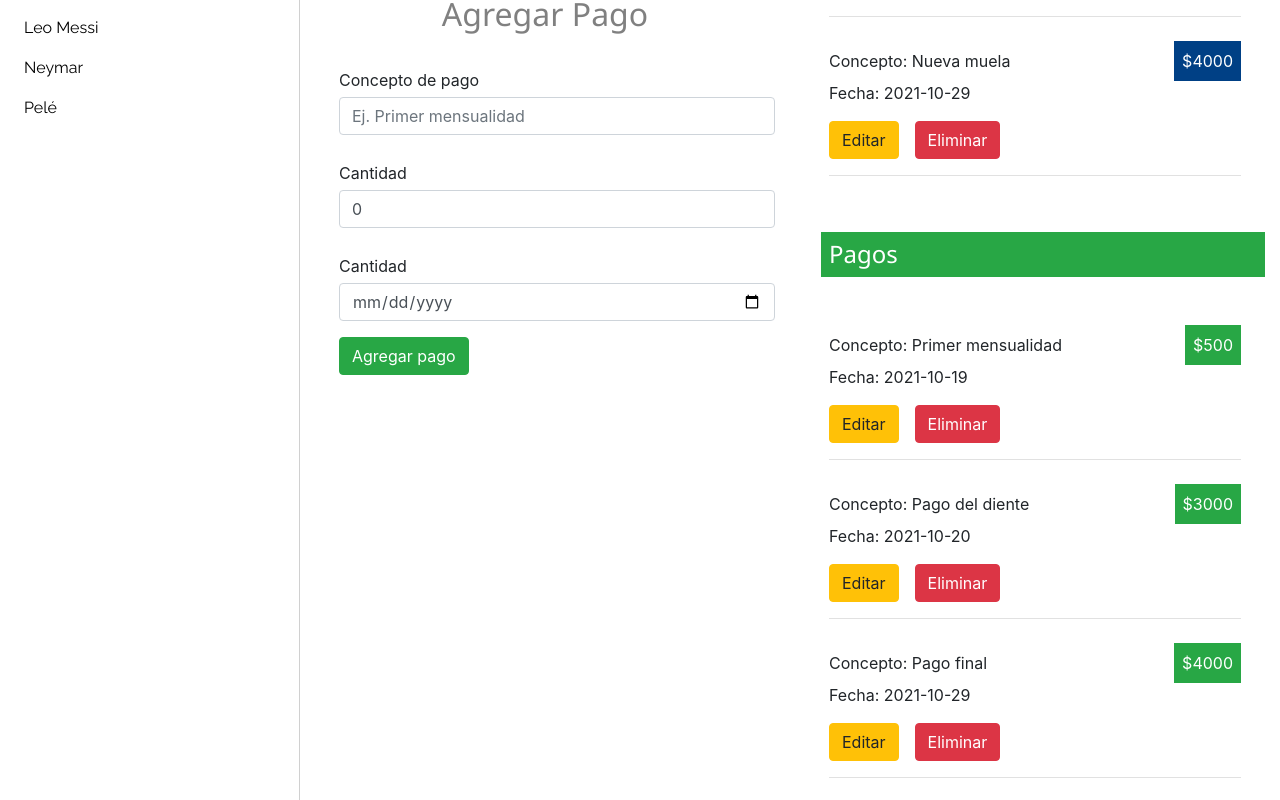
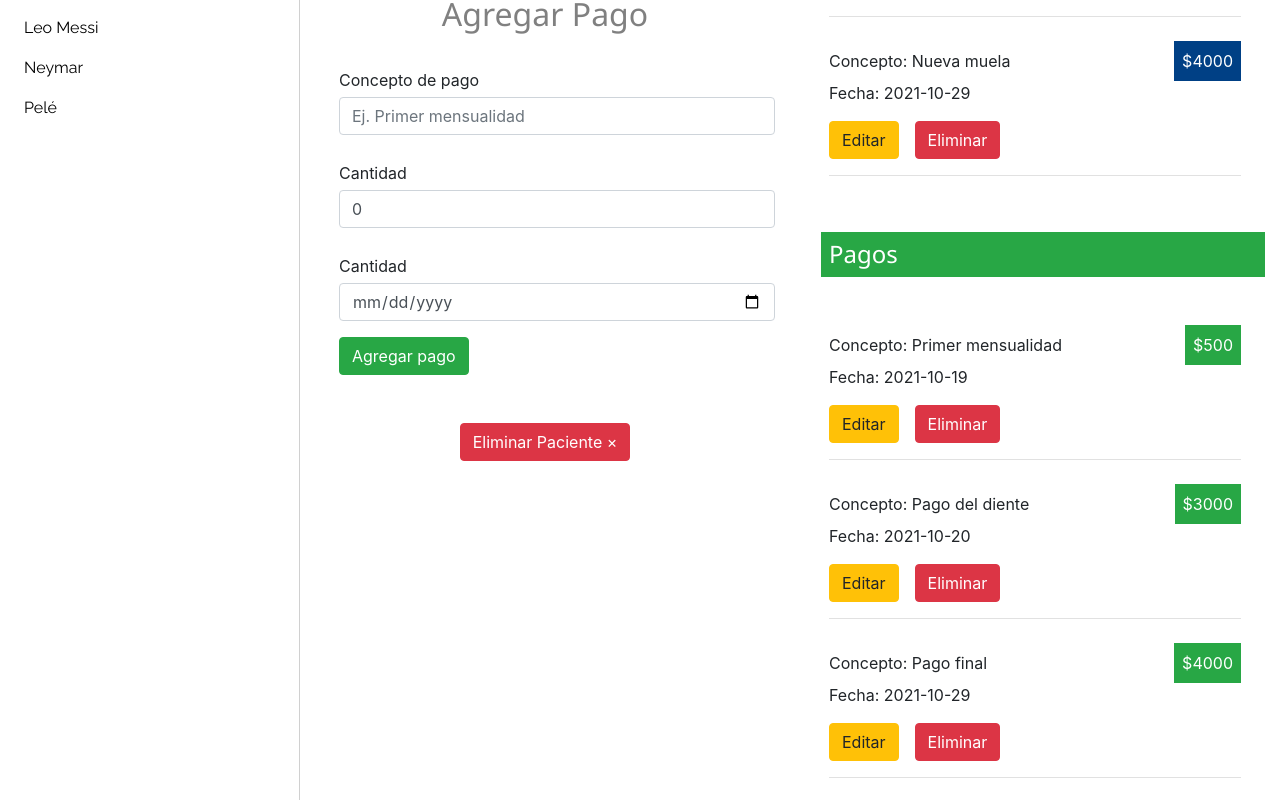
Before and after one commit to MarcoCarrillo/ConsultorioDental-cliente, a React (Create React App) app: page /menu-principal in a window 1280 px wide. Shown: the part 693-1493 px from the top of the page. Built offline with nearby package versions, Linux system fonts and the light colour scheme.

Commit message:
Boton eliminar cliente

```diff
--- a/src/components/principal/panelCuentas/pagos/FormPago.js
+++ b/src/components/principal/panelCuentas/pagos/FormPago.js
@@ -44,8 +44,14 @@ const FormPago = () => {
                     <label for="fecha-pago" class="form-label">Cantidad</label>
                     <input type="date" class="form-control" id="fecha-pago" name='fecha' value={fecha} onChange={onChange}/>
                 </div>
-                <input type='submit' className="btn btn-success mb-4" value='Agregar pago' />
+                <input type='submit' className="btn btn-success mb-5" value='Agregar pago' />
             </form>
+            <div className="row">
+                <button
+                type="button"
+                className="btn btn-danger m-auto mt-3"
+                >Eliminar Paciente &times;</button>
+            </div>
         </div>
      );
 }
```
